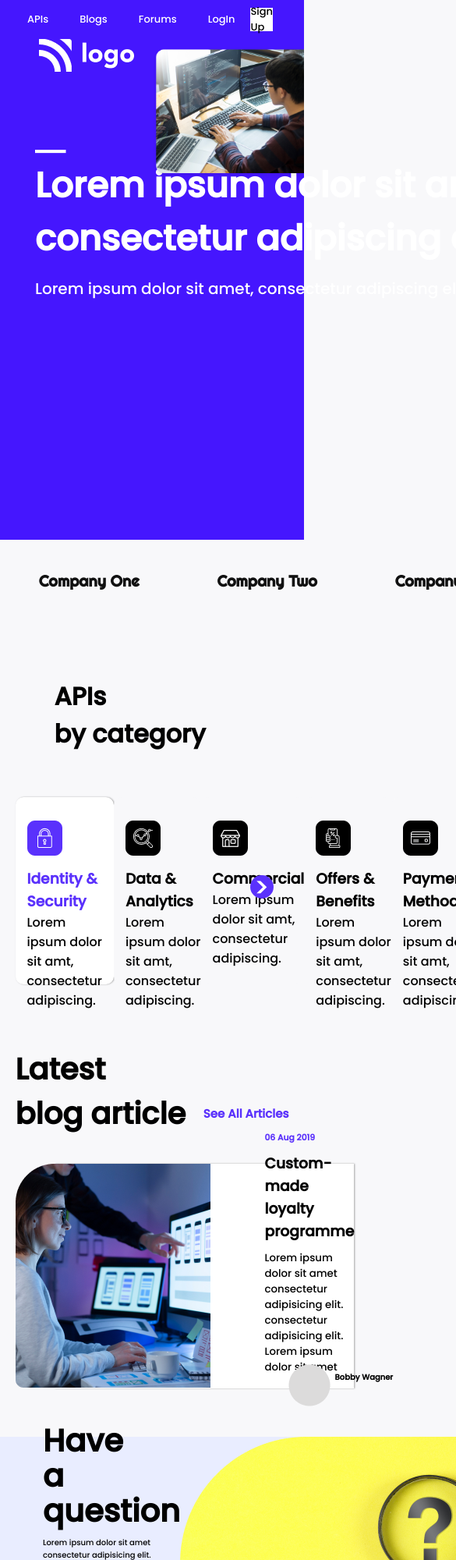
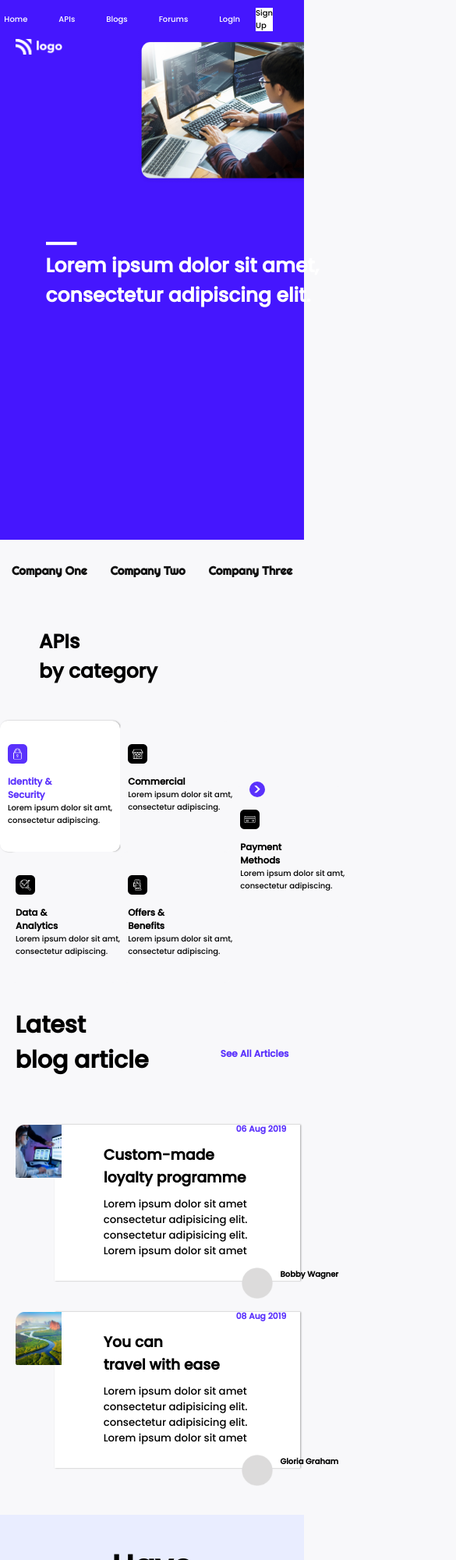
Before and after one commit to danesh-tolani/Developer-Landing-Page, a website: page index.html in a window 390 px wide. Shown: the top 2000 px of the page at 78% size, 585 px wide, since content can reach past the window. Drawn offline with Linux system fonts and the light colour scheme.

Commit message:
made website responsive

```diff
--- a/style.css
+++ b/style.css
@@ -209,7 +209,8 @@ nav {
   margin: 0 auto;
   display: flex;
   justify-content: space-between;
-  height: 350px
+  height: 100%;
+  padding-bottom: 100px;
 }
 
 .blog-card {
@@ -445,3 +446,257 @@ nav {
   position: relative;
   left: 15px;
 }
+
+
+
+
+/* MOBILE-RESPONSIVE */
+
+@media only screen and (max-width: 600px) {
+  .logo {
+    width: 60px;
+    left: 20px
+  }
+
+  .nav-item {
+    font-size: 10px;
+  }
+
+  .nav-item-active {
+    width: 60px;
+    font-size: 10px;
+  }
+
+  .header-text {
+    width: fit-content;
+    top: 220px;
+    left: 15%;
+  }
+
+  .header-text h2 {
+    font-size: 25px;
+  }
+
+  .header-text p {
+    display: none;
+  }
+
+  .header-image {
+    width: 55%;
+    top: 50px;
+  }
+
+  /***** COMPANIES *****/
+.companies {
+  width: 100%;
+  height: 100px;
+}
+
+.company-items {
+  font-size: 15px;
+  margin-top: 30px;
+}
+
+/**** API SECTION ****/
+.api {
+  display: flex;
+  flex-direction: column;
+  height: 500px;
+  width: 100%;
+  margin: 0 auto;
+}
+
+.api-heading {
+  display: flex;
+  margin-left: 50px;
+  font-weight: bolder;
+  height: 150px;
+  align-items: center;
+  font-size: 25px;
+}
+
+.cards {
+  display: flex;
+  justify-content: center;
+  height: 80%;
+  flex-direction: column;
+  flex-wrap: wrap;
+  align-items: flex-end;
+}
+
+.card-active {
+  padding-left: 10px;
+  padding-right: 10px;
+  height: 42%;
+  font-size: 10px;
+}
+
+
+.card {
+  height: 42%;
+  font-size: 10px;  padding-left: 10px;
+}
+
+.card-logo{
+  width: 25px;
+}
+
+.card:last-child::after {
+  width: 20px;
+  height: 20px;
+  font-size: 20px;
+  top: 110px;
+  right: 50px;
+}
+
+/* blog-articles */
+.blog-heading {
+  font-size: 15px;
+}
+
+.blog-heading::after {
+  content: "See All Articles";
+  font-size: 12px;
+}
+
+.blog-cards {
+  width: 90vw;
+  margin: 0 auto;
+  display: flex;
+  flex-direction: column;
+  justify-content: space-between;
+  height: 100%;
+  padding-bottom: 100px;
+}
+
+.blog-card {
+  display: flex;
+  position: relative;
+  height: 200px;
+  width: 90%;
+  left: 50px;
+}
+
+.blog-card:nth-child(2) {
+  position: relative;
+  top: 40px;
+  left: 50px;
+  /* display: none; */
+}
+
+.blog-image img{
+  width: 94%;
+}
+
+.blog-content {
+  width: 80%;
+  height: 80%;
+  display: flex;
+  flex-direction: column;
+  align-items: flex-start;
+  justify-content: center;
+}
+
+.blog-content h6 {
+  width: 90px;
+  margin-left: 170px;
+padding-top: 10px;
+}
+
+.blog-content h3 {
+  margin-left: 0px;
+
+}
+.blog-content small {
+  margin-left: 0px;
+  margin-top: 10px;
+
+}
+
+.blog-bottom {
+  position: absolute;
+  bottom: -30px;
+  left: 300px;
+}
+
+.blog-card-bottom-image {
+  width: 40px;
+  position: relative;
+  right: 60px;
+}
+
+.blog-author {
+  width: 150px;
+  bottom: 0px;
+  left: 145px;
+  font-size: 10px;
+}
+
+/* faq-section */
+.faq-section {
+  flex-direction: column;
+  align-items: center;
+  justify-content: center;
+}
+
+.faq-content {
+  text-align: center;
+align-items: center;
+margin-left: 0;
+}
+
+.faq-image{
+  display: none;
+}
+
+/* Download-section */
+.download-section {
+  display: flex;
+  align-items: center;
+  flex-direction: column;
+  justify-content: space-around;
+  margin: 0 auto;
+}
+
+.download-content {
+  position: unset;
+}
+
+.download-content h1 span {
+  font-weight: 200;
+}
+
+.download-email {
+  position: unset;
+}
+
+.download-email form input {
+  width: 100%;
+  height: 40px;
+  padding-left: 25px;
+}
+
+.download-email form button {
+  position: relative;
+  left: 230px;
+  bottom: 40px;
+  width: 100px;
+  height: 40px;
+}
+
+/* footer-section */
+.footer-logo {
+  width: 60px;
+  bottom: 25px;
+}
+
+.footer-logos {
+  width: 30px;
+}
+
+.list {
+  margin-top: 25px;
+  left: 0px;
+}
+
+}
```
